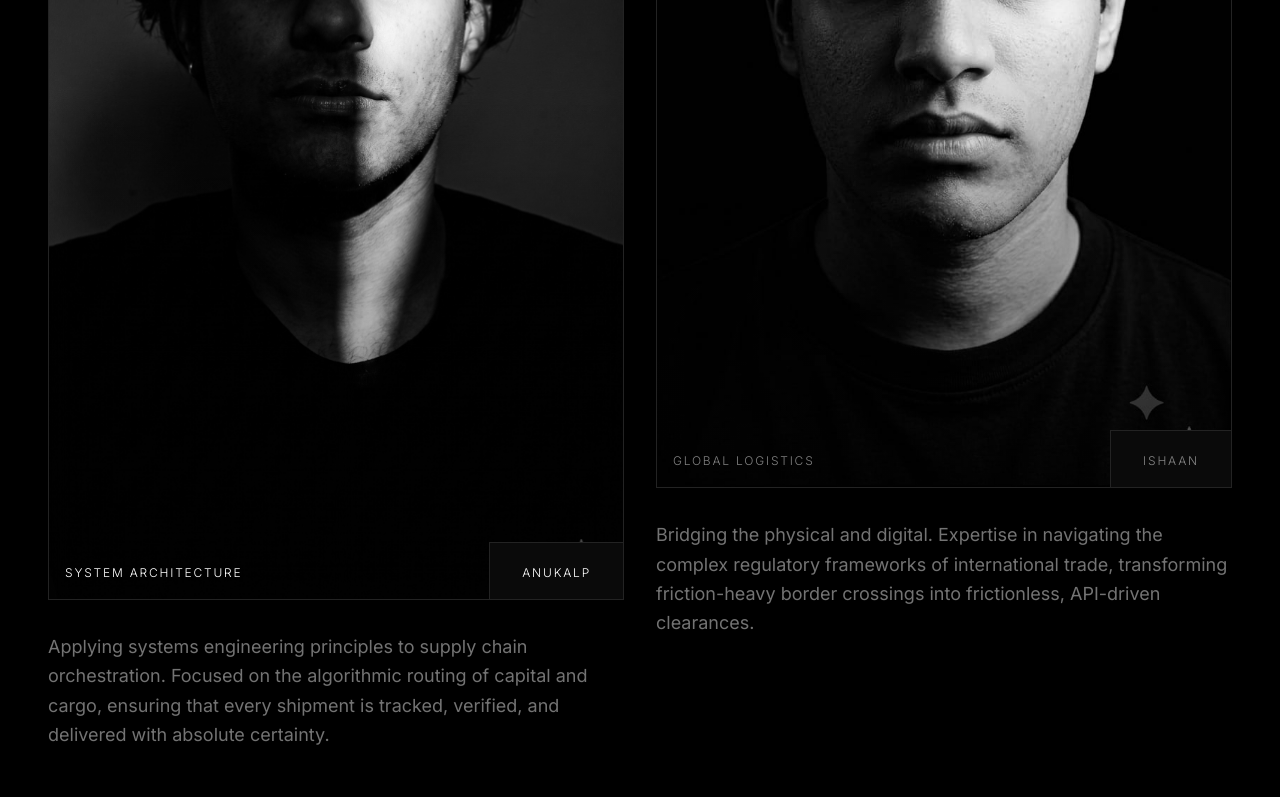
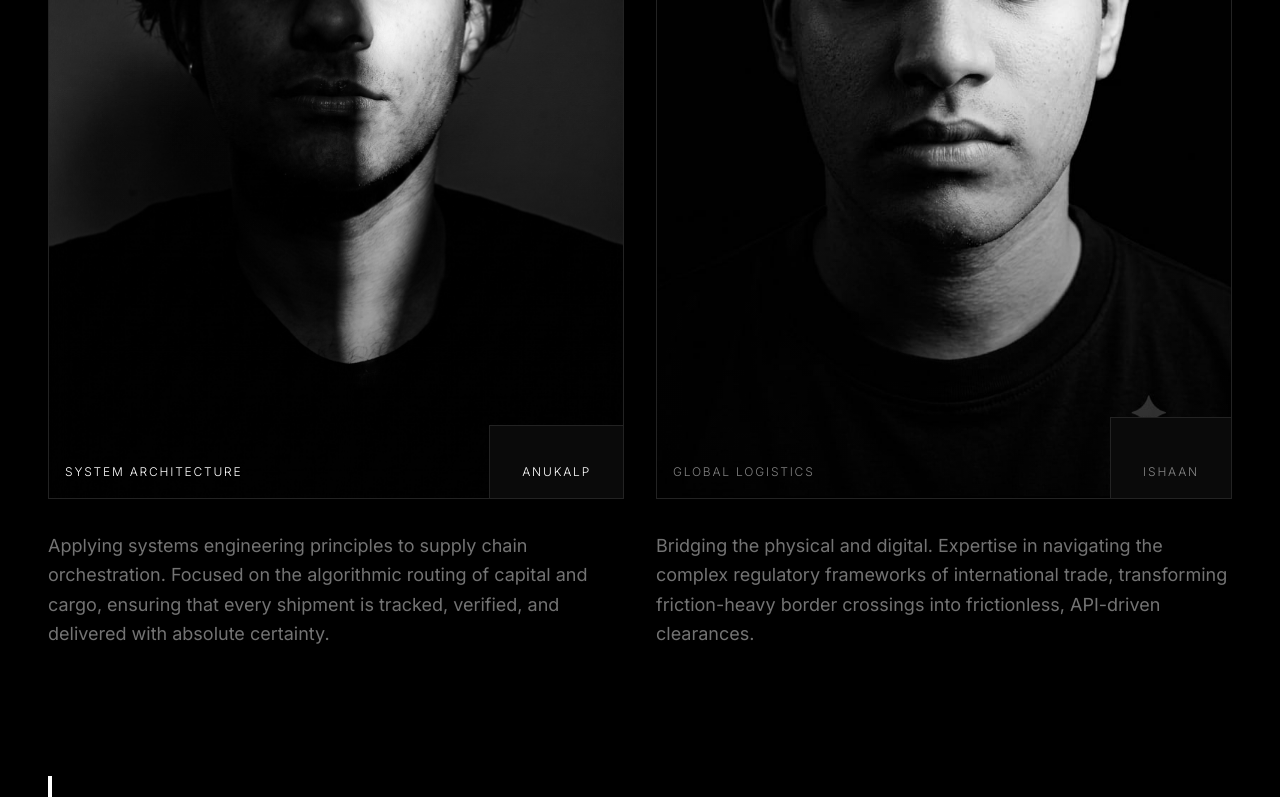
Before and after one commit to let-me2004/Invega-exports-, a Next.js app: page /founders in a window 1280 px wide. Shown: the part 1116-1913 px from the top of the page. Built offline with nearby package versions, Linux system fonts and the light colour scheme.

Commit message:
fix: align founder grid heights and cover ishaan watermark

```diff
--- a/src/app/founders/page.tsx
+++ b/src/app/founders/page.tsx
@@ -48,12 +48,12 @@ export default function FoundersPage() {
 
         {/* The Founders Grid */}
         <div className="grid md:grid-cols-2 gap-16 md:gap-8 mb-32">
-                                                            {/* Founder 1 */}
+                                                                      {/* Founder 1 */}
           <div className="group reveal-block border-t border-white/20 pt-8">
             <h2 className="premium-heading text-2xl md:text-3xl tracking-widest mb-6 group-hover:text-[#737373] transition-colors duration-500">
               ANUKALP
             </h2>
-            <div className="w-full mb-8 relative bg-[#0a0a0a]">
+            <div className="w-full aspect-[3/4] md:aspect-[5/8] mb-8 relative bg-[#0a0a0a]">
               <GlareHover
                 width="100%"
                 height="100%"
@@ -67,7 +67,7 @@ export default function FoundersPage() {
                 <img
                   src="/pictures/anukalp.png"
                   alt="Anukalp"
-                  className="w-full h-auto object-contain grayscale group-hover:grayscale-0 transition-all duration-700 transform group-hover:scale-105"
+                  className="w-full h-full object-cover object-top grayscale group-hover:grayscale-0 transition-all duration-700 transform group-hover:scale-105"
                 />
                 <div className="absolute inset-0 bg-gradient-to-t from-black/80 via-transparent to-transparent opacity-60 pointer-events-none"></div>
 
@@ -77,7 +77,7 @@ export default function FoundersPage() {
                 </div>
 
                 {/* Name Tag / Watermark Cover */}
-                <div className="absolute bottom-0 right-0 bg-[#0a0a0a] border-t border-l border-white/10 px-8 py-4 pointer-events-none z-30">
+                <div className="absolute bottom-0 right-0 bg-[#0a0a0a] border-t border-l border-white/10 px-8 pt-8 pb-4 pointer-events-none z-30">
                   <span className="premium-heading text-white text-xs tracking-[0.3em] uppercase">Anukalp</span>
                 </div>
               </GlareHover>
@@ -87,12 +87,12 @@ export default function FoundersPage() {
             </p>
           </div>
 
-                                                            {/* Founder 2 */}
+                                                                      {/* Founder 2 */}
           <div className="group reveal-block border-t border-white/20 pt-8">
             <h2 className="premium-heading text-2xl md:text-3xl tracking-widest mb-6 group-hover:text-[#737373] transition-colors duration-500">
               ISHAAN
             </h2>
-            <div className="w-full mb-8 relative bg-[#0a0a0a]">
+            <div className="w-full aspect-[3/4] md:aspect-[5/8] mb-8 relative bg-[#0a0a0a]">
               <GlareHover
                 width="100%"
                 height="100%"
@@ -106,7 +106,7 @@ export default function FoundersPage() {
                 <img
                   src="/pictures/ishaan.jpeg"
                   alt="Ishaan"
-                  className="w-full h-auto object-contain grayscale group-hover:grayscale-0 transition-all duration-700 transform group-hover:scale-105"
+                  className="w-full h-full object-cover object-top grayscale group-hover:grayscale-0 transition-all duration-700 transform group-hover:scale-105"
                 />
                 <div className="absolute inset-0 bg-gradient-to-t from-black/80 via-transparent to-transparent opacity-60 pointer-events-none"></div>
 
@@ -116,7 +116,7 @@ export default function FoundersPage() {
                 </div>
 
                 {/* Name Tag */}
-                <div className="absolute bottom-0 right-0 bg-[#0a0a0a] border-t border-l border-white/10 px-8 py-4 pointer-events-none z-30">
+                <div className="absolute bottom-0 right-0 bg-[#0a0a0a] border-t border-l border-white/10 px-8 pt-10 pb-4 pointer-events-none z-30">
                   <span className="premium-heading text-white/50 text-xs tracking-[0.3em] uppercase">Ishaan</span>
                 </div>
               </GlareHover>
```
